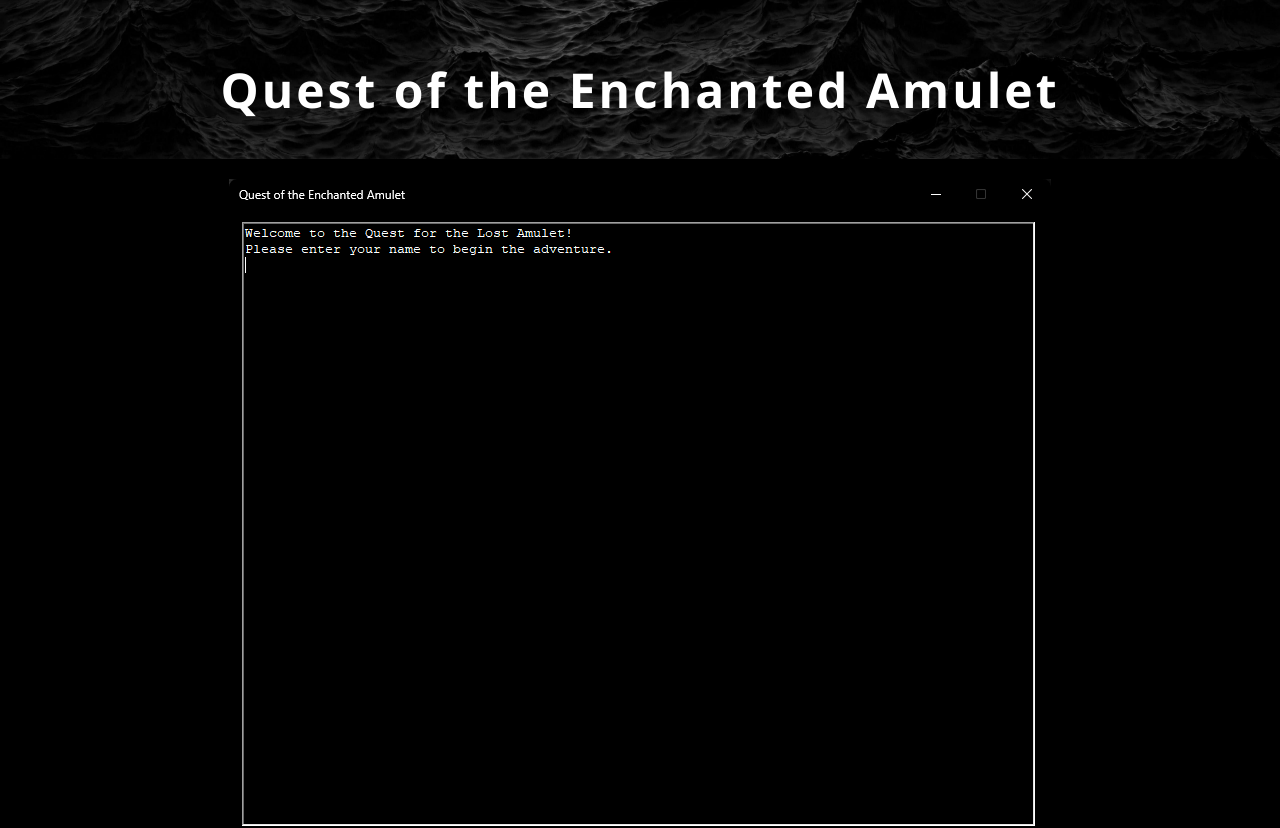
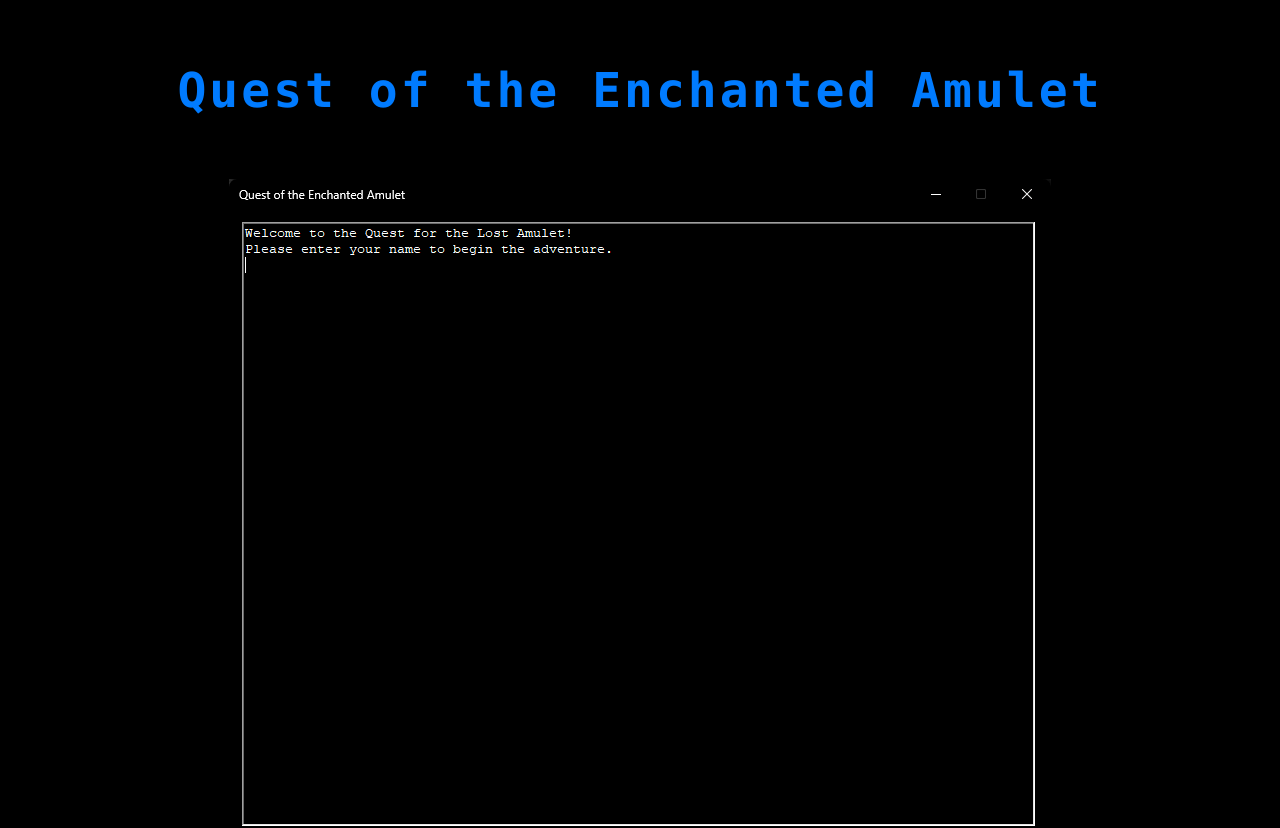
Before and after one commit to agastyahukoo/Text-Adventure-Game, a plain HTML site: page index.html in a window 1280 px wide. Shown: the top 828 px of the page. Drawn offline with Linux system fonts and the light colour scheme.

Commit message:
Update index.html

```diff
--- a/index.html
+++ b/index.html
@@ -19,16 +19,14 @@
         }
 
         .header {
-            background-image: url("header-background.jpg");
-            background-size: cover;
-            background-position: center;
             padding: 20px;
             text-align: center;
         }
 
         h1 {
+            font-family: Consolas, monospace; /* Change font to Consolas */
             font-size: 48px;
-            color: #ffffff;
+            color: #007bff;
             margin-bottom: 10px;
             letter-spacing: 3px;
         }
```
